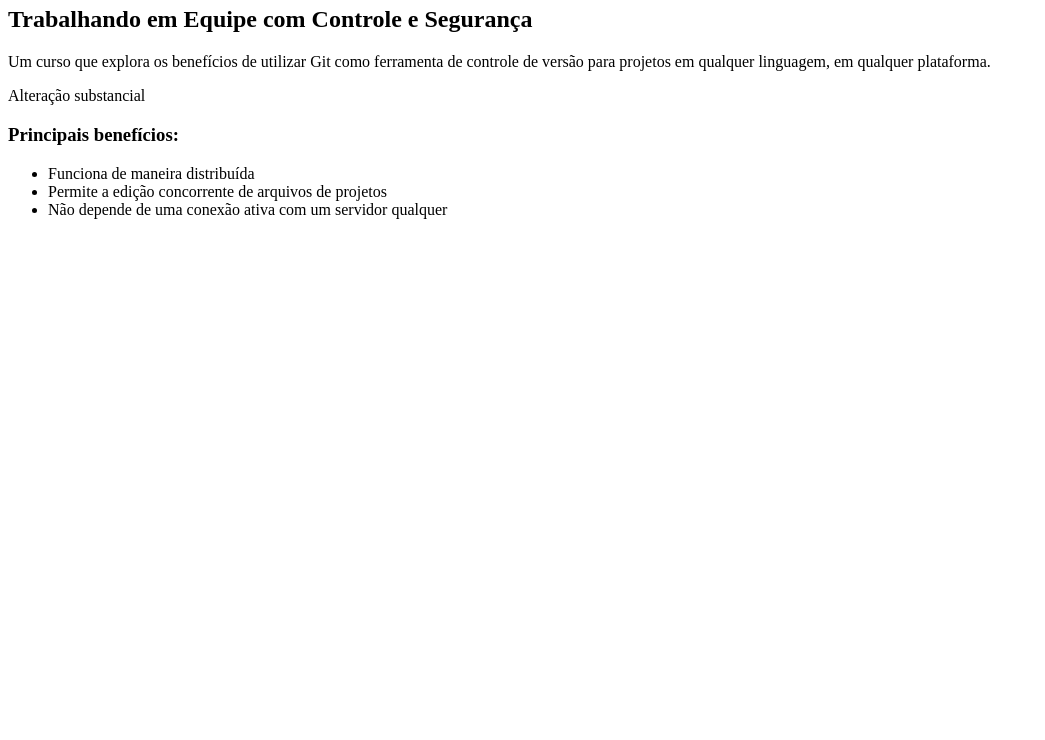
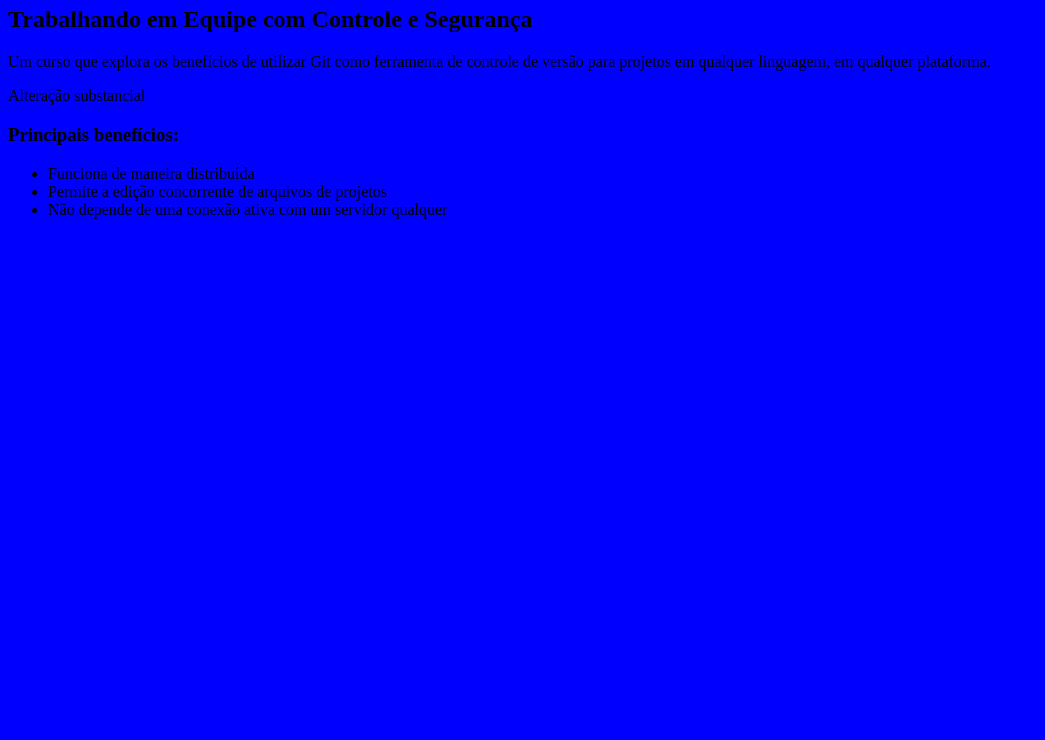
Before and after one commit to grlima1/curso-git, a plain HTML site: page index.html in a window 1280 px wide. Shown: the part 60-800 px from the top of the page, without its empty margins (0-1045 px from the left). Drawn offline with Linux system fonts and the light colour scheme; the site is published under a folder, as on GitHub Pages, so addresses that start at the root find nothing.

Commit message:
Nova branch

```diff
--- a/index.html
+++ b/index.html
@@ -1,6 +1,6 @@
 <html>
 	<head>
-		<link rel="stylesheet" type="text/css" href="/design.css"/>
+		<link rel="stylesheet" type="text/css" href="design.css">
 	</head>
 	<body>
 		<h1>Git</h1>
```
